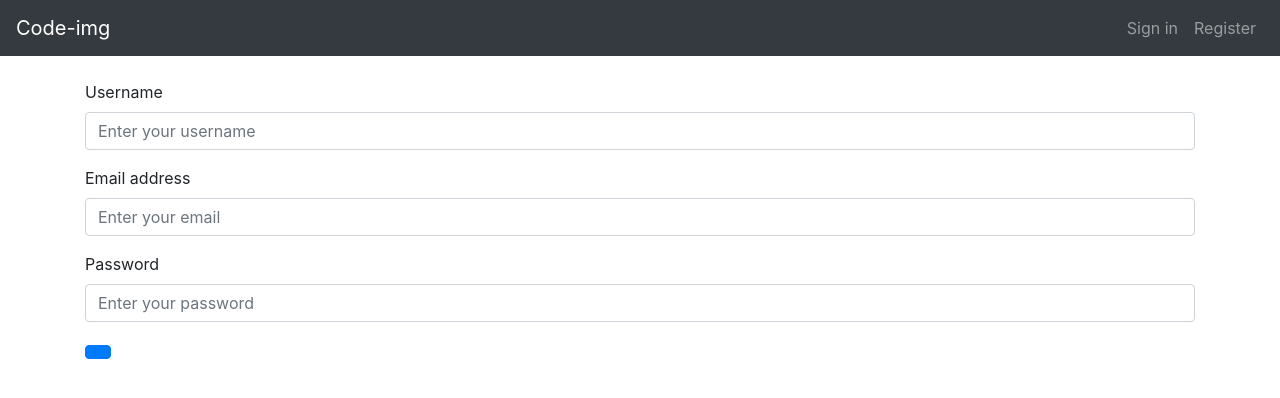
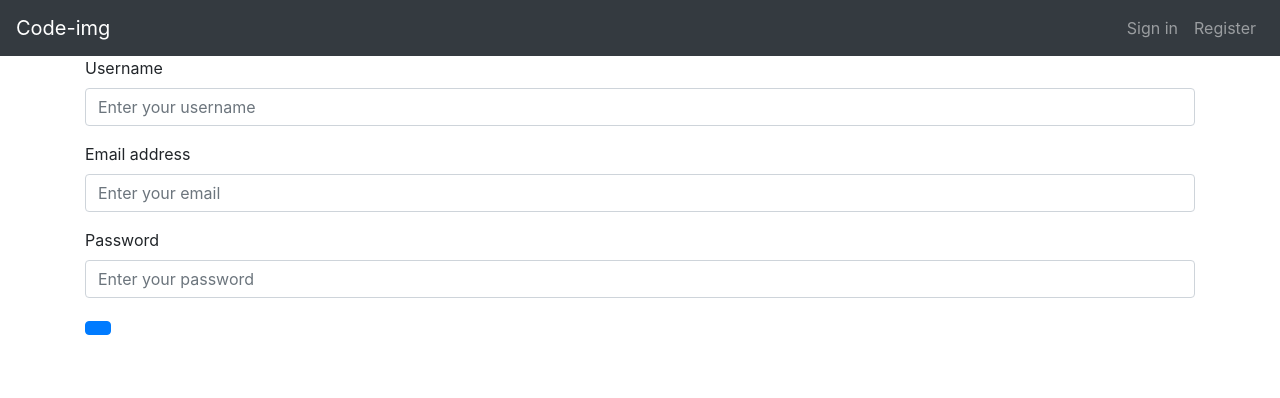
Before and after one commit to mlbiche/code-img, a React (Create React App) app: page /registration in a window 1280 px wide. Shown: the top 398 px of the page. Built offline with nearby package versions, Linux system fonts and the light colour scheme.

Commit message:
Design fix on RegistrationView error alert

```diff
--- a/src/RegistrationView/RegistrationView.js
+++ b/src/RegistrationView/RegistrationView.js
@@ -87,7 +87,10 @@ class RegistrationView extends Component {
       <Container>
         <Row>
           <Col>
-            <label> {this.state.message}</label>
+            {
+              this.state.message &&
+              (<label>{this.state.message}</label>)
+            }
           </Col>
         </Row>
         <Row>
```
